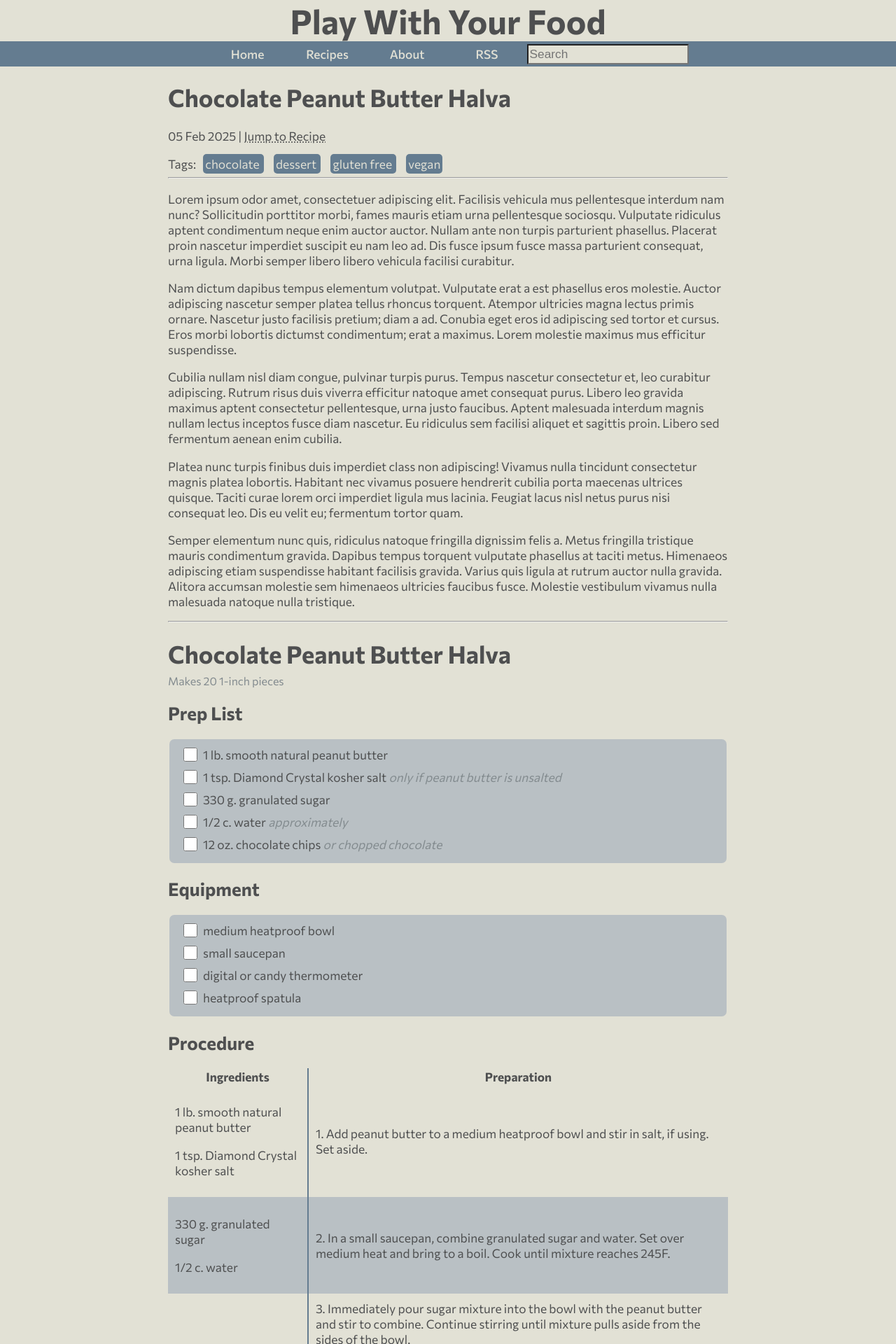
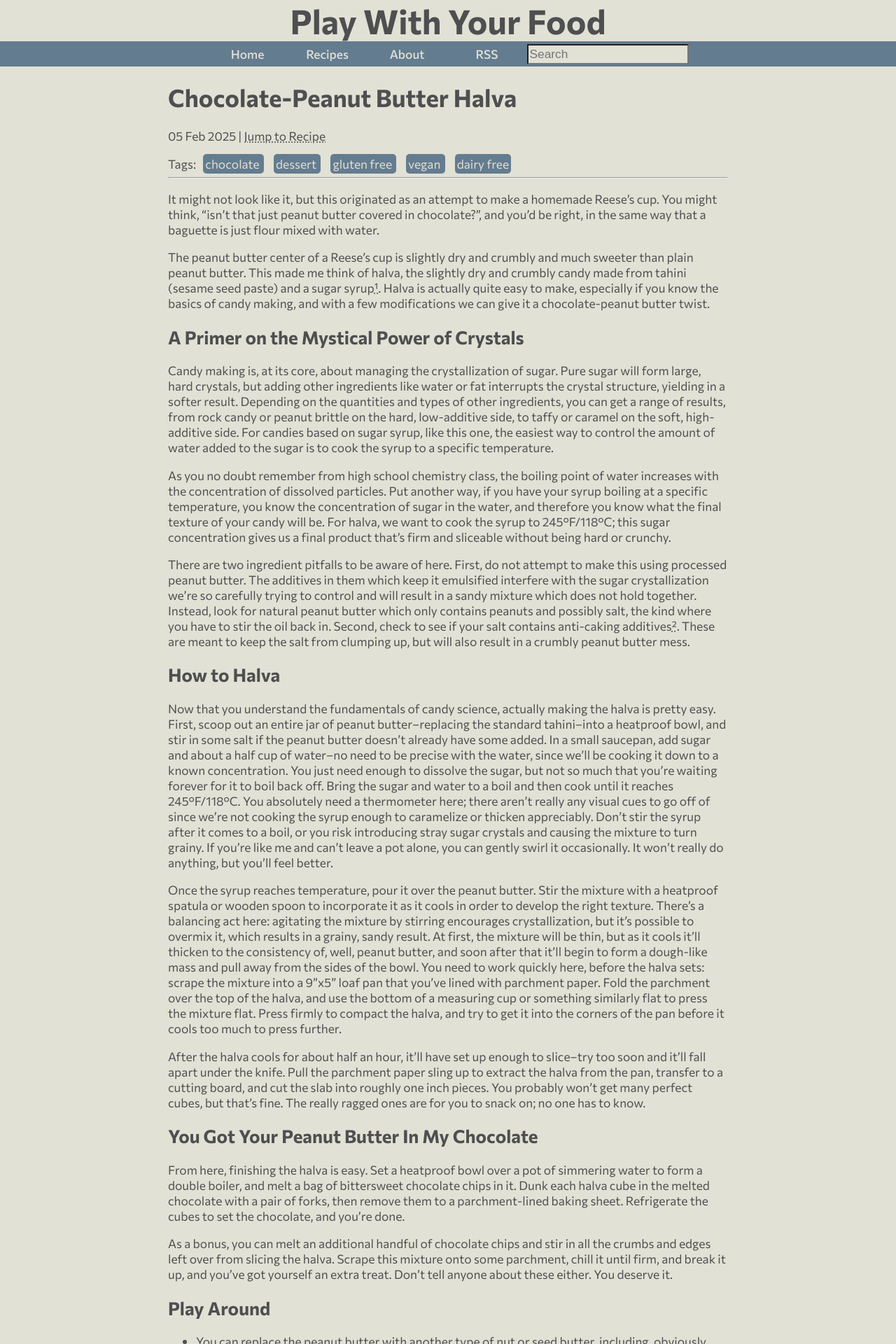
Before and after one commit to wugologist/play-with-your-food, a Jekyll site: the page built from _posts/2025-02-05-chocolate-peanut-butter-halva.md, in a window 1280 px wide. Shown: the top 1920 px of the page at 70% size. Built offline with Jekyll 4.4.1, drawn with Linux system fonts in a browser that asks for light colours; some of the changed text lies outside the part shown.

Commit message:
Halva post

```diff
--- a/_posts/2025-02-05-chocolate-peanut-butter-halva.md
+++ b/_posts/2025-02-05-chocolate-peanut-butter-halva.md
@@ -1,15 +1,44 @@
 ---
-tags: [chocolate, dessert, gluten free, vegan]
+tags: [chocolate, dessert, gluten free, vegan, dairy free]
+title: Chocolate-Peanut Butter Halva
+excerpt_separator: <!--more-->
 ---
 
-Lorem ipsum odor amet, consectetuer adipiscing elit. Facilisis vehicula mus pellentesque interdum nam nunc? Sollicitudin porttitor morbi, fames mauris etiam urna pellentesque sociosqu. Vulputate ridiculus aptent condimentum neque enim auctor auctor. Nullam ante non turpis parturient phasellus. Placerat proin nascetur imperdiet suscipit eu nam leo ad. Dis fusce ipsum fusce massa parturient consequat, urna ligula. Morbi semper libero libero vehicula facilisi curabitur.
+It might not look like it, but this originated as an attempt to make a homemade Reese's cup. You might think, "isn't that just peanut butter covered in chocolate?", and you'd be right, in the same way that a baguette is just flour mixed with water.
 
-Nam dictum dapibus tempus elementum volutpat. Vulputate erat a est phasellus eros molestie. Auctor adipiscing nascetur semper platea tellus rhoncus torquent. Atempor ultricies magna lectus primis ornare. Nascetur justo facilisis pretium; diam a ad. Conubia eget eros id adipiscing sed tortor et cursus. Eros morbi lobortis dictumst condimentum; erat a maximus. Lorem molestie maximus mus efficitur suspendisse.
+The peanut butter center of a Reese's cup is slightly dry and crumbly and much sweeter than plain peanut butter. This made me think of halva, the slightly dry and crumbly candy made from tahini (sesame seed paste) and a sugar syrup[¹](#notes). Halva is actually quite easy to make, especially if you know the basics of candy making, and with a few modifications we can give it a chocolate-peanut butter twist.
 
-Cubilia nullam nisl diam congue, pulvinar turpis purus. Tempus nascetur consectetur et, leo curabitur adipiscing. Rutrum risus duis viverra efficitur natoque amet consequat purus. Libero leo gravida maximus aptent consectetur pellentesque, urna justo faucibus. Aptent malesuada interdum magnis nullam lectus inceptos fusce diam nascetur. Eu ridiculus sem facilisi aliquet et sagittis proin. Libero sed fermentum aenean enim cubilia.
+ <!--more-->
 
-Platea nunc turpis finibus duis imperdiet class non adipiscing! Vivamus nulla tincidunt consectetur magnis platea lobortis. Habitant nec vivamus posuere hendrerit cubilia porta maecenas ultrices quisque. Taciti curae lorem orci imperdiet ligula mus lacinia. Feugiat lacus nisl netus purus nisi consequat leo. Dis eu velit eu; fermentum tortor quam.
+## A Primer on the Mystical Power of Crystals
 
-Semper elementum nunc quis, ridiculus natoque fringilla dignissim felis a. Metus fringilla tristique mauris condimentum gravida. Dapibus tempus torquent vulputate phasellus at taciti metus. Himenaeos adipiscing etiam suspendisse habitant facilisis gravida. Varius quis ligula at rutrum auctor nulla gravida. Alitora accumsan molestie sem himenaeos ultricies faucibus fusce. Molestie vestibulum vivamus nulla malesuada natoque nulla tristique.
+Candy making is, at its core, about managing the crystallization of sugar. Pure sugar will form large, hard crystals, but adding other ingredients like water or fat interrupts the crystal structure, yielding in a softer result. Depending on the quantities and types of other ingredients, you can get a range of results, from rock candy or peanut brittle on the hard, low-additive side, to taffy or caramel on the soft, high-additive side. For candies based on sugar syrup, like this one, the easiest way to control the amount of water added to the sugar is to cook the syrup to a specific temperature.
+
+As you no doubt remember from high school chemistry class, the boiling point of water increases with the concentration of dissolved particles. Put another way, if you have your syrup boiling at a specific temperature, you know the concentration of sugar in the water, and therefore you know what the final texture of your candy will be. For halva, we want to cook the syrup to 245°F/118°C; this sugar concentration gives us a final product that's firm and sliceable without being hard or crunchy.
+
+There are two ingredient pitfalls to be aware of here. First, do not attempt to make this using processed peanut butter. The additives in them which keep it emulsified interfere with the sugar crystallization we're so carefully trying to control and will result in a sandy mixture which does not hold together. Instead, look for natural peanut butter which only contains peanuts and possibly salt, the kind where you have to stir the oil back in. Second, check to see if your salt contains anti-caking additives[²](#notes). These are meant to keep the salt from clumping up, but will also result in a crumbly peanut butter mess.
+
+## How to Halva
+
+Now that you understand the fundamentals of candy science, actually making the halva is pretty easy. First, scoop out an entire jar of peanut butter--replacing the standard tahini--into a heatproof bowl, and stir in some salt if the peanut butter doesn't already have some added. In a small saucepan, add sugar and about a half cup of water--no need to be precise with the water, since we'll be cooking it down to a known concentration. You just need enough to dissolve the sugar, but not so much that you're waiting forever for it to boil back off. Bring the sugar and water to a boil and then cook until it reaches 245°F/118°C. You absolutely need a thermometer here; there aren't really any visual cues to go off of since we're not cooking the syrup enough to caramelize or thicken appreciably. Don't stir the syrup after it comes to a boil, or you risk introducing stray sugar crystals and causing the mixture to turn grainy. If you're like me and can't leave a pot alone, you can gently swirl it occasionally. It won't really do anything, but you'll feel better.
+
+Once the syrup reaches temperature, pour it over the peanut butter. Stir the mixture with a heatproof spatula or wooden spoon to incorporate it as it cools in order to develop the right texture. There's a balancing act here: agitating the mixture by stirring encourages crystallization, but it's possible to overmix it, which results in a grainy, sandy result. At first, the mixture will be thin, but as it cools it'll thicken to the consistency of, well, peanut butter, and soon after that it'll begin to form a dough-like mass and pull away from the sides of the bowl. You need to work quickly here, before the halva sets: scrape the mixture into a 9"x5" loaf pan that you've lined with parchment paper. Fold the parchment over the top of the halva, and use the bottom of a measuring cup or something similarly flat to press the mixture flat. Press firmly to compact the halva, and try to get it into the corners of the pan before it cools too much to press further.
+
+After the halva cools for about half an hour, it'll have set up enough to slice--try too soon and it'll fall apart under the knife. Pull the parchment paper sling up to extract the halva from the pan, transfer to a cutting board, and cut the slab into roughly one inch pieces. You probably won't get many perfect cubes, but that's fine. The really ragged ones are for you to snack on; no one has to know.
+
+## You Got Your Peanut Butter In My Chocolate
+
+From here, finishing the halva is easy. Set a heatproof bowl over a pot of simmering water to form a double boiler, and melt a bag of bittersweet chocolate chips in it. Dunk each halva cube in the melted chocolate with a pair of forks, then remove them to a parchment-lined baking sheet. Refrigerate the cubes to set the chocolate, and you're done.
+
+As a bonus, you can melt an additional handful of chocolate chips and stir in all the crumbs and edges left over from slicing the halva. Scrape this mixture onto some parchment, chill it until firm, and break it up, and you've got yourself an extra treat. Don't tell anyone about these either. You deserve it.
+
+## Play Around
+- You can replace the peanut butter with another type of nut or seed butter, including, obviously, tahini. I've used almond butter, but anything else should work, as long as it doesn't contain anything besides nuts and salt (added sugar won't ruin the dish, but it's sweet enough as is). Sunflower butter would also likely work here, if allergies are a concern--sunflower halva is popular in post-Soviet countries.
+- Tempering the chocolate before coating the halva would give them a nice snap and shine and keep them from melting on your fingers at room temperature. Altogether a better option, but I have yet to summon the motivation to attempt to temper chocolate.
+- A very light sprinkling of flaky salt would be nice if you want to play up the sweet-and-salty contrast here. If you go this route, you might want to cut down on or omit entirely the salt added in the recipe. You could also decorate with crushed peanuts (or the crumbs from cutting the cubes) or a drizzle of melted white chocolate.
+
+## Notes
+1. Halva (or halwa, halvah, halua, etc.) is actually a very broad category of sweets, found from India to Greece and made from anything from flour to carrots. The sesame-based one is what I'm most familiar with, though.
+2. Diamond Crystal kosher salt has no additives, but Morton does.
 
 {% include recipe.html path=page.path title=page.title %}
--- a/_sass/main.scss
+++ b/_sass/main.scss
@@ -56,10 +56,6 @@ main {
 a {
   color: $dark;
   text-decoration: underline dotted;
-}
-
-ul {
-  background-color: $medium;
 }
 
 hr {
```
Also changed, not shown: _data/recipes/2025-02-05-chocolate-peanut-butter-halva.yml (+25 -21 lines).
